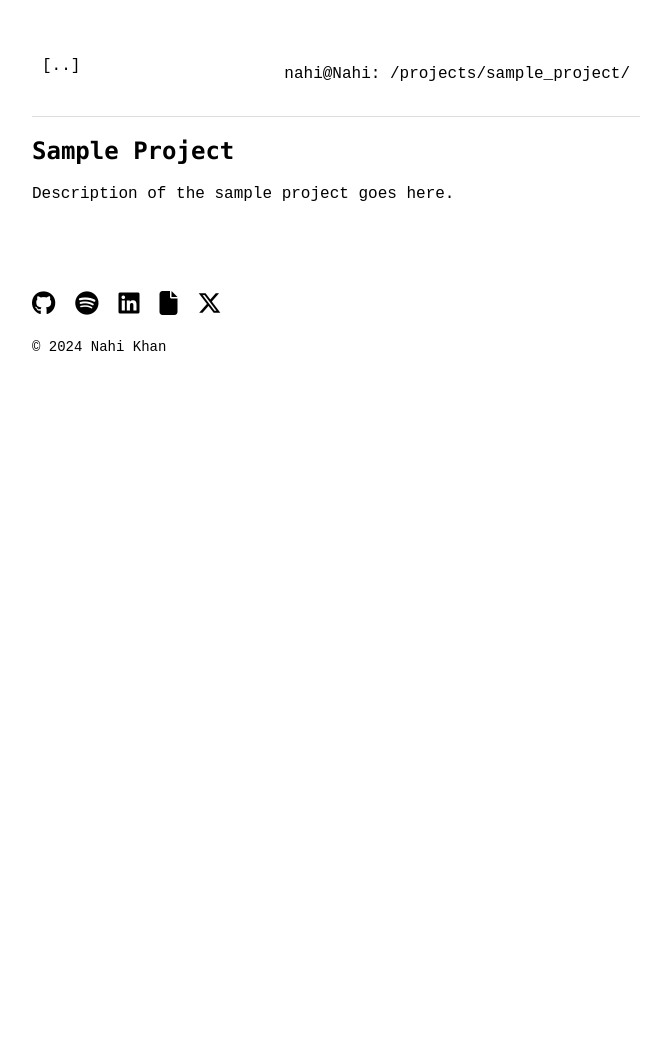
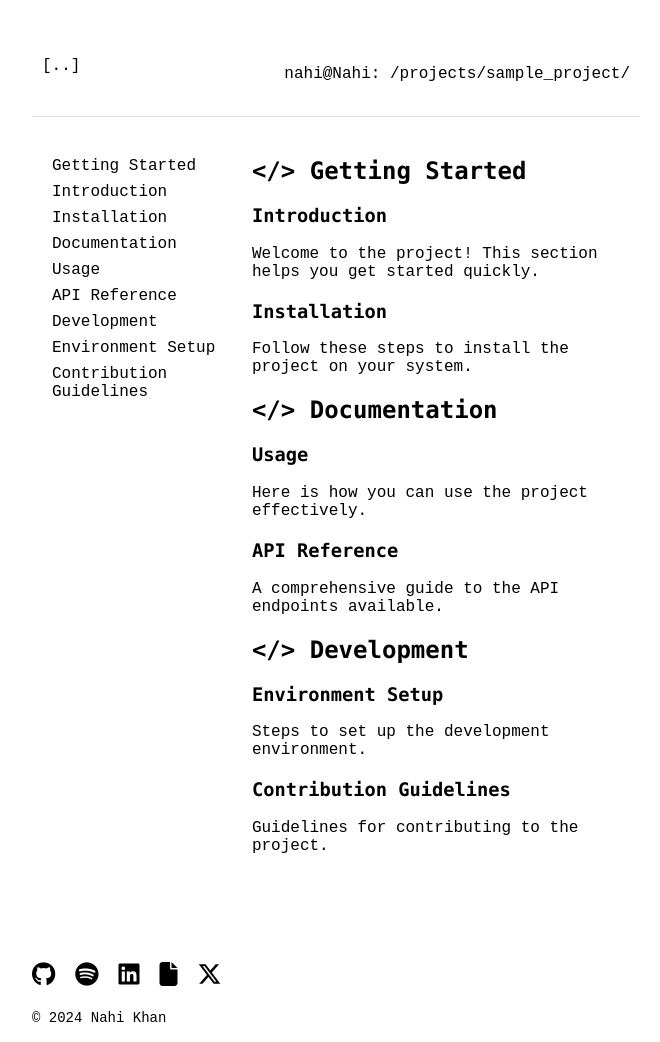
Before and after one commit to nvhiii/nahi-site, a Jekyll site: the page built from _projects/sample_project.md, in a window 1280 px wide. Shown: the whole page, without its empty margins (304-964 px from the left). Built offline with Jekyll 4.4.1, drawn with Linux system fonts in a browser that asks for light colours; before the commit the page ends 900 px from its top, so only the background shows below that.

Commit message:
proj layout done

```diff
--- a/_layouts/project.html
+++ b/_layouts/project.html
@@ -13,9 +13,56 @@ layout: default
     </div>
   </div>
 
-  <div class="project-header">
-    <h2>{{ page.title }}</h2>
+  <div class="project-container">
+    <div class="project-layout">
+      <!-- Left Sidebar -->
+      <div class="sidebar">
+        <ul>
+          <li><a href="#getting-started">Getting Started</a></li>
+          <ul>
+            <li><a href="#getting-started-intro">Introduction</a></li>
+            <li><a href="#getting-started-install">Installation</a></li>
+          </ul>
+          <li><a href="#documentation">Documentation</a></li>
+          <ul>
+            <li><a href="#documentation-usage">Usage</a></li>
+            <li><a href="#documentation-api">API Reference</a></li>
+          </ul>
+          <li><a href="#development">Development</a></li>
+          <ul>
+            <li><a href="#development-environment">Environment Setup</a></li>
+            <li>
+              <a href="#development-guidelines">Contribution Guidelines</a>
+            </li>
+          </ul>
+        </ul>
+      </div>
+
+      <!-- Right Content Area -->
+      <div class="content">
+        <h2 id="getting-started" class="project-header">Getting Started</h2>
+        <h3 id="getting-started-intro">Introduction</h3>
+        <p>
+          Welcome to the project! This section helps you get started quickly.
+        </p>
+
+        <h3 id="getting-started-install">Installation</h3>
+        <p>Follow these steps to install the project on your system.</p>
+
+        <h2 id="documentation" class="project-header">Documentation</h2>
+        <h3 id="documentation-usage">Usage</h3>
+        <p>Here is how you can use the project effectively.</p>
+
+        <h3 id="documentation-api">API Reference</h3>
+        <p>A comprehensive guide to the API endpoints available.</p>
+
+        <h2 id="development" class="project-header">Development</h2>
+        <h3 id="development-environment">Environment Setup</h3>
+        <p>Steps to set up the development environment.</p>
+
+        <h3 id="development-guidelines">Contribution Guidelines</h3>
+        <p>Guidelines for contributing to the project.</p>
+      </div>
+    </div>
   </div>
-
-  <div class="project-content">{{ content }}</div>
 </div>
--- a/assets/css/style.css
+++ b/assets/css/style.css
@@ -214,3 +214,81 @@ footer {
   padding: 0 10px; /* Add padding for spacing */
   border-bottom: 1px solid #ddd; /* Optional: Separator for clarity */
 }
+
+/* Two-Column Layout */
+.project-layout {
+  display: flex;
+  gap: 30px; /* Increase gap to provide space for the sidebar */
+  padding: 20px;
+  align-items: flex-start;
+}
+
+/* Sidebar Styling */
+.sidebar {
+  width: 30%; /* Increase sidebar width to ensure all items fit */
+  max-height: 500px; /* Maintain scrollable behavior for vertical overflow */
+  overflow-y: auto;
+  padding: 0;
+  background-color: transparent;
+  border: none;
+  box-shadow: none;
+}
+
+.sidebar h3 {
+  font-size: 18px;
+  margin-bottom: 10px;
+}
+
+/* Remove $ prefix from list items in the sidebar */
+.sidebar ul {
+  list-style: none; /* Ensure no bullets are displayed */
+  padding: 0; /* Remove extra padding */
+}
+
+.sidebar li {
+  margin-bottom: 8px;
+}
+
+.sidebar li:before {
+  content: none; /* Remove the $ symbol */
+}
+
+.sidebar li ul {
+  margin-left: 20px;
+}
+
+.sidebar a {
+  color: black;
+  text-decoration: none;
+}
+
+.sidebar a:hover {
+  text-decoration: underline;
+}
+
+/* Content Area Styling */
+/* Remove margin from the first heading in the content */
+.content h2:first-of-type {
+  margin-top: 0; /* Remove extra margin at the top of the first heading */
+}
+
+/* Override >_ prefix with </> for specific headers in the project content */
+.content h2.project-header:before {
+  content: "</> "; /* Replaces >_ with </> */
+  font-weight: bold; /* Optional: make it bold for emphasis */
+  color: inherit; /* Ensures it uses the same color as the text */
+}
+
+/* Adjust padding for the content area to align it with the sidebar */
+.content {
+  width: 65%;
+  padding-top: 0; /* Ensure the padding doesn’t add extra space */
+}
+
+.content h3 {
+  margin-top: 20px;
+}
+
+.content p {
+  margin-bottom: 15px;
+}
```
